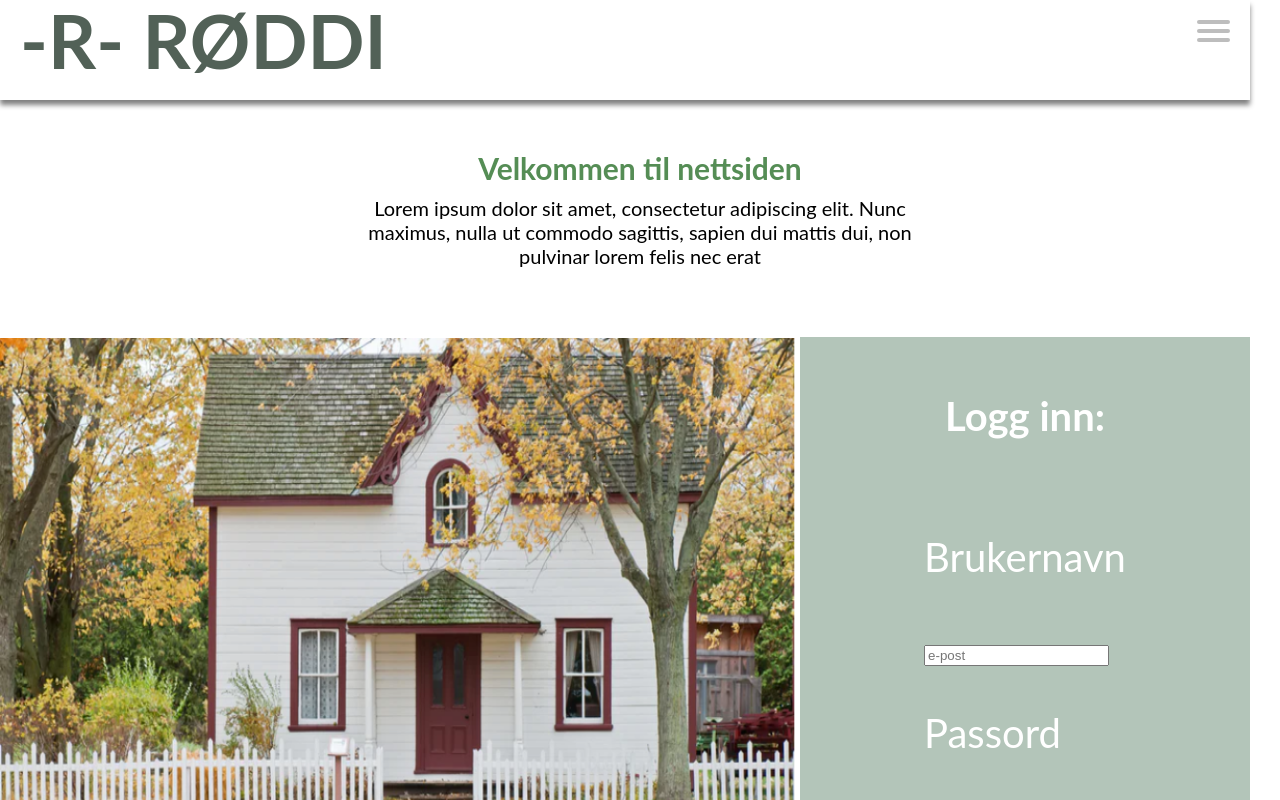
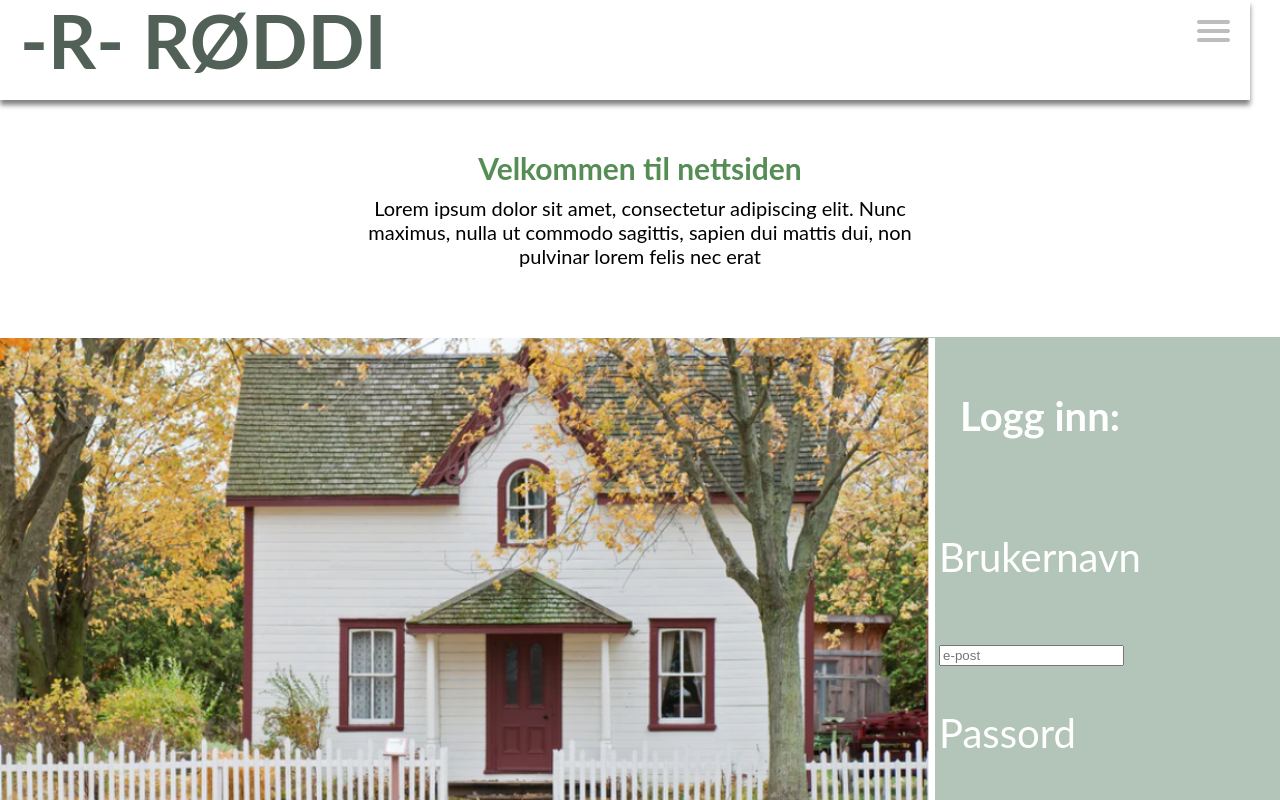
Before and after one commit to ingelinsu/roddi, a React (Create React App) app in the folder frontend/react-app/: page / in a window 1280 px wide. Shown: the top 800 px of the page. Built offline with nearby package versions, Linux system fonts and the light colour scheme.

Commit message:
Små endringer forside og margin for hele side

```diff
--- a/frontend/react-app/src/index.css
+++ b/frontend/react-app/src/index.css
@@ -1,5 +1,5 @@
 body {
-  margin: 50px 0 0 0;
+  margin: 85px 0 0 0;
   font-family: -apple-system, BlinkMacSystemFont, 'Segoe UI', 'Roboto', 'Oxygen',
     'Ubuntu', 'Cantarell', 'Fira Sans', 'Droid Sans', 'Helvetica Neue',
     sans-serif;
@@ -13,7 +13,7 @@ code {
 }
 
 #hus {
-  width: 800px;
+
   height: 600px;
   margin-left: 0px;
 }
@@ -47,7 +47,7 @@ code {
 
   background:  #b3c5b9;
 
-  width: 430px;
+
   height: 596px;
   margin-left: 800px;
   margin-top: -604px;
```
